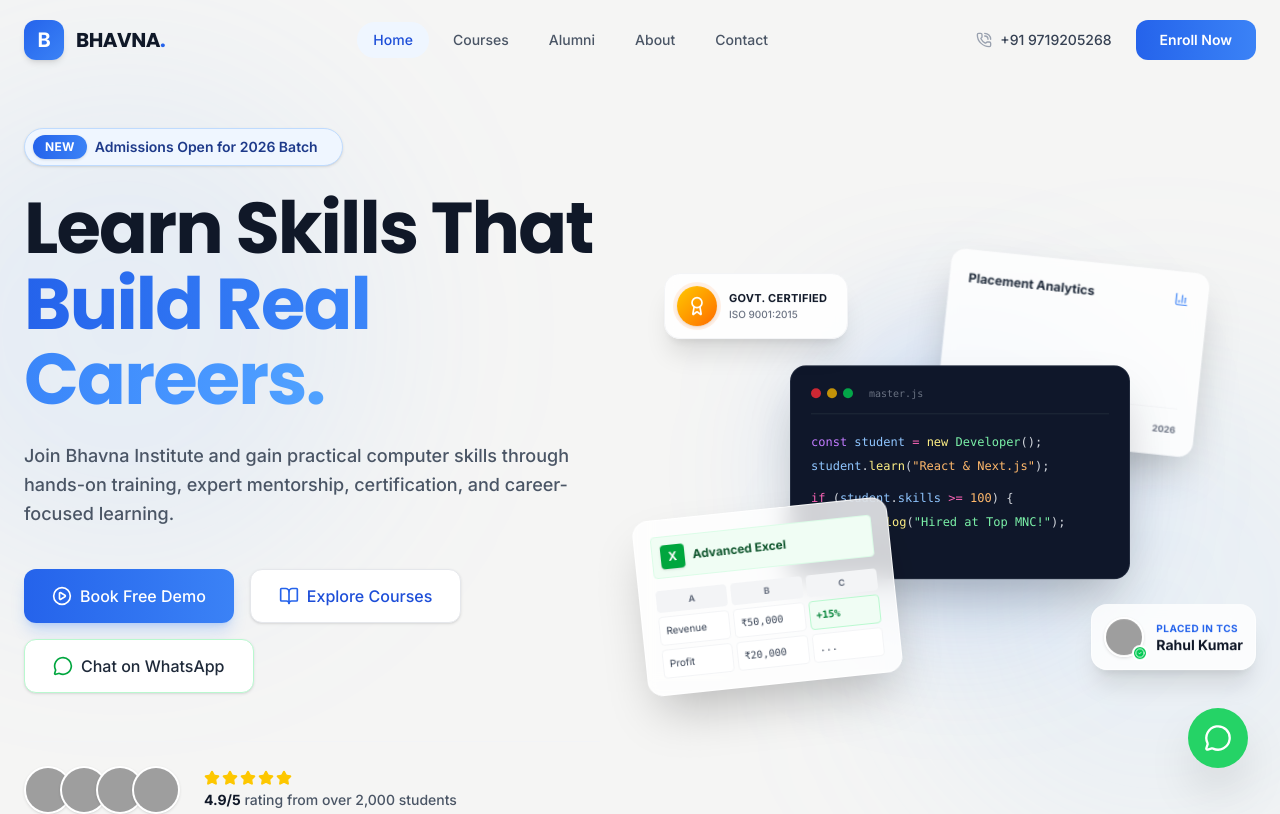
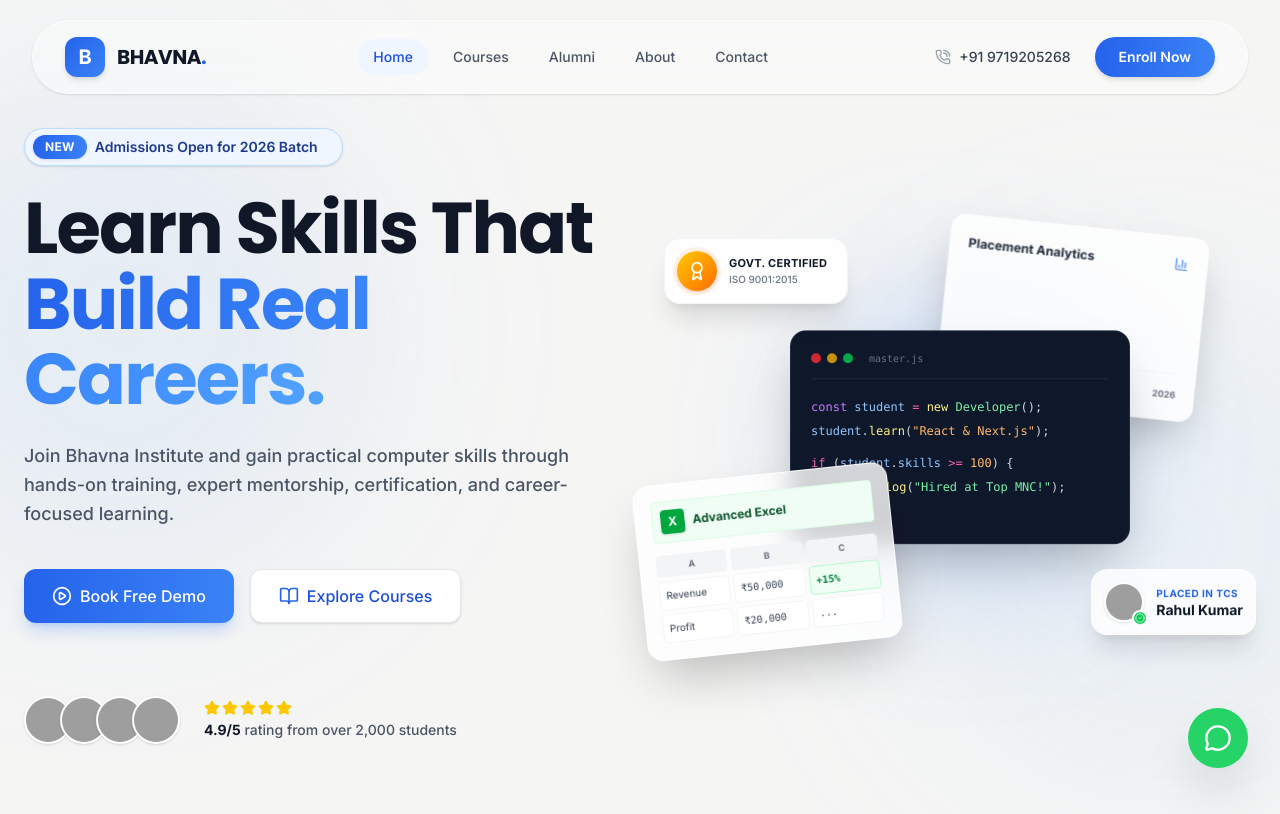
Before and after one commit to sg-surya/bcss, a React (Vite) app: page / in a window 1280 px wide. Shown: the top 814 px of the page. Built offline with nearby package versions, Linux system fonts and the light colour scheme; grey boxes are pictures that could not be loaded.

Commit message:
feat: add Gallery, Hero, Navbar, and Courses components to the homepage

```diff
--- a/src/components/Gallery.tsx
+++ b/src/components/Gallery.tsx
@@ -7,37 +7,43 @@
     id: 1,
     url: "https://images.unsplash.com/photo-1524178232363-1fb2b075b655?auto=format&fit=crop&q=80&w=800",
     title: "Classroom",
-    category: "Modern infrastructure with AC classrooms"
+    category: "Modern infrastructure with AC classrooms",
+    aspect: "aspect-square"
   },
   {
     id: 2,
     url: "https://images.unsplash.com/photo-1531403009284-440f080d1e12?auto=format&fit=crop&q=80&w=800",
     title: "Student Learning",
-    category: "Hands-on practical training"
+    category: "Hands-on practical training",
+    aspect: "aspect-[3/4]"
   },
   {
     id: 3,
     url: "https://images.unsplash.com/photo-1497215728101-856f4ea42174?auto=format&fit=crop&q=80&w=800",
     title: "Reception Area",
-    category: "Welcoming front desk & counseling"
+    category: "Welcoming front desk & counseling",
+    aspect: "aspect-[4/5]"
   },
   {
     id: 4,
     url: "https://images.unsplash.com/photo-1542744173-8e7e53415bb0?auto=format&fit=crop&q=80&w=800",
     title: "Events",
-    category: "Annual hackathons and seminars"
+    category: "Annual hackathons and seminars",
+    aspect: "aspect-[4/3]"
   },
   {
     id: 5,
     url: "https://images.unsplash.com/photo-1517245386807-bb43f82c33c4?auto=format&fit=crop&q=80&w=800",
     title: "Systems and Setup",
-    category: "High-performance i5/i7 computers"
+    category: "High-performance i5/i7 computers",
+    aspect: "aspect-[2/3]"
   },
   {
     id: 6,
     url: "https://images.unsplash.com/photo-1511649475669-e288648b2339?auto=format&fit=crop&q=80&w=800",
     title: "Certificates",
-    category: "Govt. approved ISO certification distribution"
+    category: "Govt. approved ISO certification distribution",
+    aspect: "aspect-video"
   }
 ];
 
@@ -88,7 +94,7 @@
             <img
               src={item.url}
               alt={item.title}
-              className="w-full object-cover img-hover-zoom"
+              className={`w-full object-cover img-hover-zoom ${item.aspect}`}
               referrerPolicy="no-referrer"
             />
             {/* Hover Overlay */}
--- a/src/components/Hero.tsx
+++ b/src/components/Hero.tsx
@@ -71,15 +71,6 @@
             </button>
           </Link>
 
-          <a
-            href="https://wa.me/919719205268?text=Hi,%20I%20have%20an%20inquiry."
-            target="_blank"
-            rel="noopener noreferrer"
-            className="btn-secondary !border-green-200 hover:!bg-green-50"
-          >
-            <MessageCircle size={20} className="text-green-600" />
-            <span className="text-gray-800">Chat on WhatsApp</span>
-          </a>
         </motion.div>
 
         {/* Trust Indicators */}
--- a/src/components/Navbar.tsx
+++ b/src/components/Navbar.tsx
@@ -27,27 +27,27 @@
 
   return (
     <>
-      <header
-        className={`fixed top-0 left-0 right-0 z-50 transition-all duration-300 ${
+      <header className="fixed top-4 sm:top-5 left-0 right-0 z-50 flex justify-center pointer-events-none px-4 sm:px-6 md:px-8">
+        <div
+          className={`pointer-events-auto w-full max-w-[1536px] flex items-center justify-between transition-all duration-300 rounded-2xl md:rounded-full relative ${
             scrolled
-            ? 'bg-white/80 backdrop-blur-lg border-b border-gray-200 shadow-sm py-3'
-            : 'bg-transparent py-5'
+              ? 'bg-white/70 backdrop-blur-2xl border border-white/60 shadow-[0_8px_30px_rgb(0,0,0,0.04)] shadow-brand-500/10 py-3 px-5 md:px-8'
+              : 'bg-white/40 backdrop-blur-lg border border-white/50 shadow-sm py-4 px-5 md:px-8'
           }`}
         >
-        <div className="max-w-[1536px] mx-auto px-6 flex items-center justify-between">
 
           {/* Logo */}
-          <Link to="/" onClick={() => window.scrollTo(0, 0)} className="flex items-center gap-3 z-50 group">
-            <div className="w-10 h-10 bg-gradient-to-br from-brand-600 to-brand-500 rounded-xl flex items-center justify-center text-white font-bold text-xl shadow-md group-hover:shadow-brand-500/40 transition-all">
+          <Link to="/" onClick={() => window.scrollTo(0, 0)} className="flex items-center gap-2 sm:gap-3 z-50 group shrink-0">
+            <div className="w-9 h-9 sm:w-10 sm:h-10 bg-gradient-to-br from-brand-600 to-brand-500 rounded-xl flex items-center justify-center text-white font-bold text-lg sm:text-xl shadow-md group-hover:shadow-brand-500/40 transition-all">
               B
             </div>
-            <span className="text-xl font-bold tracking-tight text-gray-900 font-heading">
+            <span className="text-lg sm:text-xl font-bold tracking-tight text-gray-900 font-heading">
               BHAVNA<span className="text-brand-600">.</span>
             </span>
           </Link>
 
           {/* Desktop Nav - Animated Hover Effects */}
-          <nav className="hidden md:flex items-center gap-2">
+          <nav className="hidden md:flex items-center gap-1 lg:gap-2">
             {navItems.map((item) => {
               const isActive = location.pathname === item.path;
               return (
@@ -68,8 +68,8 @@
           </nav>
 
           {/* Right Actions & Premium CTA Button */}
-          <div className="hidden md:flex items-center gap-6">
-            <a href="tel:+919719205268" className="flex items-center gap-2 text-sm font-medium text-gray-700 hover:text-brand-600 transition-colors">
+          <div className="hidden md:flex items-center gap-4 lg:gap-6 shrink-0">
+            <a href="tel:+919719205268" className="hidden lg:flex items-center gap-2 text-sm font-medium text-gray-700 hover:text-brand-600 transition-colors">
               <PhoneCall size={16} className="text-gray-400" />
               <span>+91 9719205268</span>
             </a>
@@ -80,7 +80,7 @@
               href="https://wa.me/919719205268?text=Hi,%20I%20am%20interested%20in%20enrolling%20in%20a%20course."
               target="_blank"
               rel="noopener noreferrer"
-              className="bg-gradient-to-r from-brand-600 to-brand-500 text-white px-6 py-2.5 rounded-xl text-sm font-semibold hover:shadow-lg hover:shadow-brand-500/30 transition-all"
+              className="bg-gradient-to-r from-brand-600 to-brand-500 text-white px-5 lg:px-6 py-2.5 rounded-full text-sm font-semibold shadow-md hover:shadow-lg hover:shadow-brand-500/30 transition-all"
             >
               Enroll Now
             </motion.a>
@@ -88,24 +88,23 @@
 
           {/* Mobile Toggle */}
           <button
-            className="md:hidden z-50 p-2 text-gray-900 bg-gray-50 rounded-lg hover:bg-gray-100 transition-colors"
+            className="md:hidden z-50 p-2 text-gray-900 bg-white/50 backdrop-blur rounded-lg border border-gray-200/50 hover:bg-white transition-colors"
             onClick={() => setMobileMenuOpen(!mobileMenuOpen)}
           >
             {mobileMenuOpen ? <X size={24} /> : <Menu size={24} />}
           </button>
-        </div>
 
           {/* Mobile Responsive Menu */}
           <AnimatePresence>
             {mobileMenuOpen && (
               <motion.div
-              initial={{ opacity: 0, height: 0 }}
-              animate={{ opacity: 1, height: 'auto' }}
-              exit={{ opacity: 0, height: 0 }}
-              transition={{ duration: 0.3 }}
-              className="absolute top-full left-0 right-0 bg-white border-b border-gray-200 shadow-xl overflow-hidden md:hidden"
+                initial={{ opacity: 0, y: -10, scale: 0.95 }}
+                animate={{ opacity: 1, y: 0, scale: 1 }}
+                exit={{ opacity: 0, y: -10, scale: 0.95 }}
+                transition={{ duration: 0.2 }}
+                className="absolute top-[calc(100%+0.5rem)] left-0 right-0 bg-white/95 backdrop-blur-xl border border-gray-200/60 shadow-2xl rounded-2xl overflow-hidden md:hidden origin-top"
               >
-              <div className="p-6 flex flex-col gap-2 max-h-[80vh] overflow-y-auto">
+                <div className="p-4 flex flex-col gap-1 max-h-[80vh] overflow-y-auto">
                   {navItems.map((item) => {
                     const isActive = location.pathname === item.path;
                     return (
@@ -116,7 +115,7 @@
                           setMobileMenuOpen(false);
                           window.scrollTo(0, 0);
                         }}
-                      className={`p-4 text-base font-semibold rounded-xl transition-colors duration-200 ${
+                        className={`p-3.5 text-base font-semibold rounded-xl transition-colors duration-200 ${
                           isActive
                             ? 'bg-brand-50 text-brand-700'
                             : 'text-gray-800 hover:bg-gray-50'
@@ -127,18 +126,18 @@
                     );
                   })}
 
-                <div className="h-px bg-gray-100 my-4"></div>
+                  <div className="h-px bg-gray-100 my-3"></div>
 
-                <a href="tel:+919719205268" className="flex items-center justify-center gap-3 p-4 text-gray-800 font-medium border border-gray-200 rounded-xl hover:bg-gray-50 transition-colors">
-                  <PhoneCall size={18} className="text-gray-500" />
-                  Call Us: +91 9719205268
+                  <a href="tel:+919719205268" className="flex items-center justify-center gap-3 p-3.5 text-gray-800 font-medium border border-gray-200 rounded-xl hover:bg-gray-50 transition-colors">
+                    <PhoneCall size={18} className="text-brand-500" />
+                    Call: +91 9719205268
                   </a>
 
                   <a
                     href="https://wa.me/919719205268?text=Hi,%20I%20am%20interested%20in%20enrolling%20in%20a%20course."
                     target="_blank"
                     rel="noopener noreferrer"
-                  className="w-full bg-gradient-to-r from-brand-600 to-brand-500 text-white p-4 rounded-xl text-center font-bold shadow-md mt-2"
+                    className="w-full bg-gradient-to-r from-brand-600 to-brand-500 text-white p-3.5 rounded-xl text-center font-bold shadow-md mt-2"
                     onClick={() => setMobileMenuOpen(false)}
                   >
                     Enroll Now
@@ -147,6 +146,7 @@
               </motion.div>
             )}
           </AnimatePresence>
+        </div>
       </header>
     </>
   );
```
Also changed, not shown: src/components/Courses.tsx (+10 -11 lines). Lines whose indentation alone changed are shown as unchanged.
